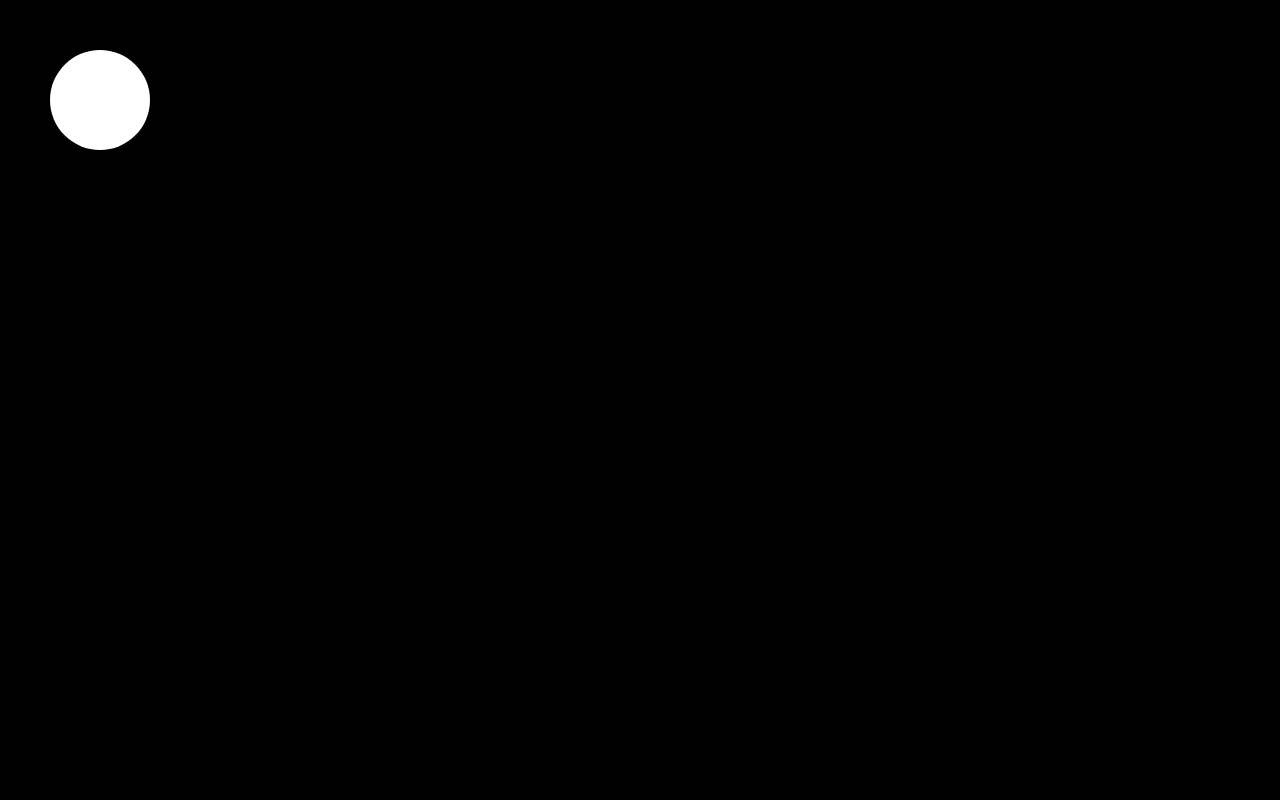
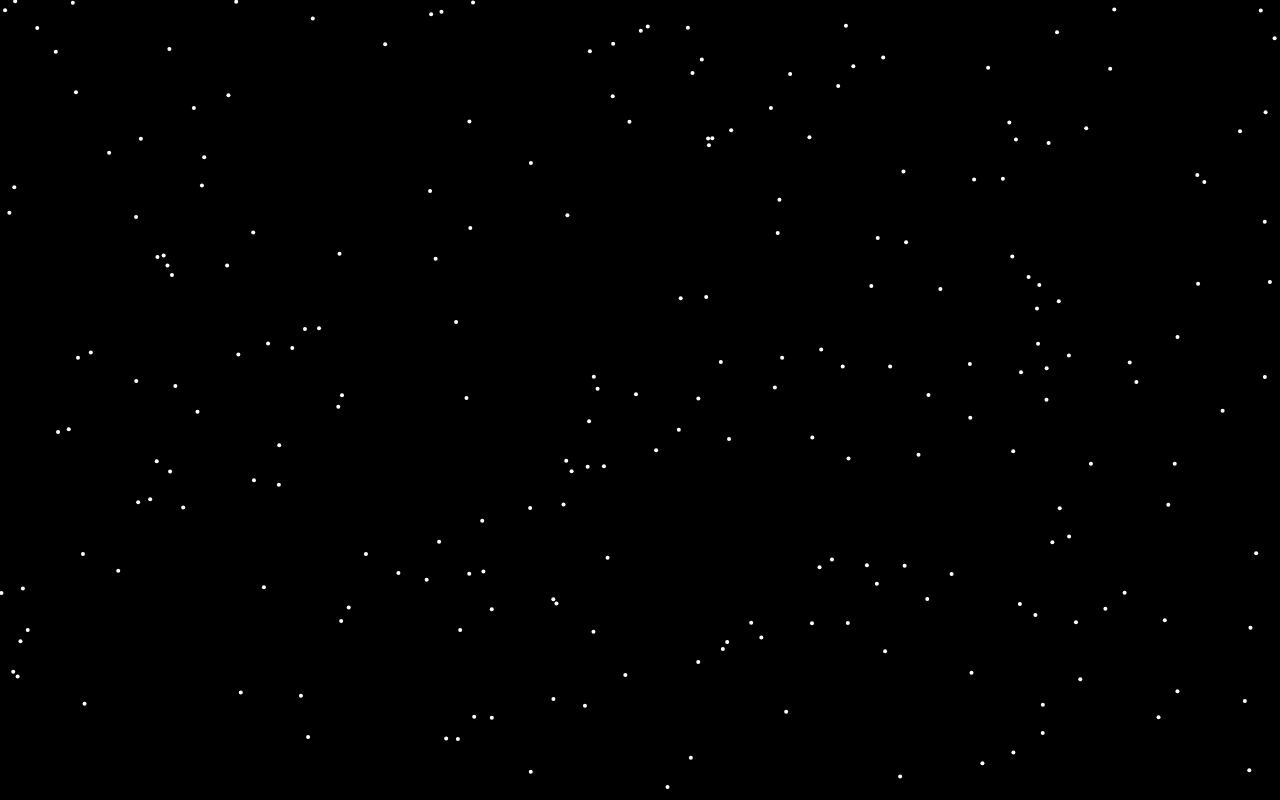
Before and after one commit to atesgoral/canvas-workshop, a plain HTML site: page index.html in a window 1280 px wide. Shown: the top 800 px of the page. Drawn offline with Linux system fonts and the light colour scheme.

Commit message:
Add lots of circles

```diff
--- a/index.html
+++ b/index.html
@@ -5,6 +5,9 @@ body { padding: 0; margin: 0; }
 #stage { height: 100%; }
 </style>
 <script>
+const MAX_CIRCLES = 250;
+const MAX_RADIUS = 2;
+
 const stage = document.getElementById('stage');
 const ctx = stage.getContext('2d');
 
@@ -18,9 +21,23 @@ resize();
 ctx.fillStyle = '#000';
 ctx.fillRect(0, 0, stage.width, stage.height);
 
-ctx.fillStyle = '#fff';
+const circles = [];
 
-ctx.beginPath();
-ctx.arc(100, 100, 50, 0, Math.PI * 2);
-ctx.fill();
+while (circles.length < MAX_CIRCLES) {
+  circles.push({
+    x: Math.random() * stage.width,
+    y: Math.random() * stage.height
+  });
+}
+
+circles.forEach((circle) => {
+  const x = circle.x;
+  const y = circle.y;
+
+  ctx.fillStyle = '#fff';
+
+  ctx.beginPath();
+  ctx.arc(x, y, MAX_RADIUS, 0, Math.PI * 2);
+  ctx.fill();
+});
 </script>
```
